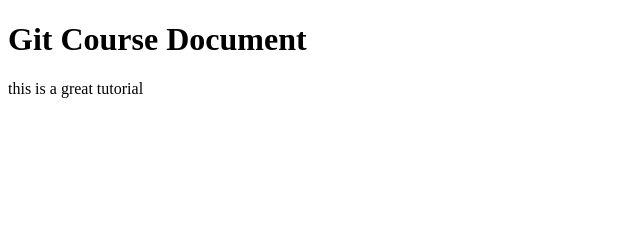
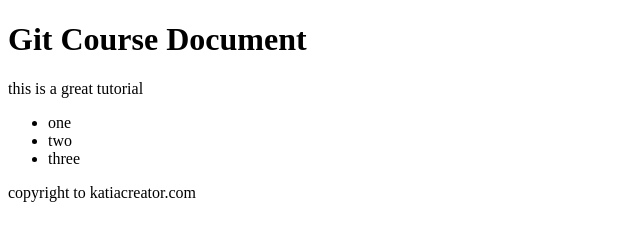
Before and after one commit to katiacreator/git-course, a plain HTML site: page index.html in a window 1280 px wide. Shown: the whole page, without its empty margins (0-640 px from the left). Drawn offline with Linux system fonts and the light colour scheme.

Commit message:
added un list with 3 list items and footer

```diff
--- a/index.html
+++ b/index.html
@@ -10,6 +10,12 @@
 <body>
     <h1>Git Course Document</h1>
     <p>this is a great tutorial</p>
+    <ul>
+        <li>one</li>
+        <li>two</li>
+        <li>three</li>
+    </ul>
+    <footer>copyright to katiacreator.com</footer>
 </body>
 
 </html>
```
